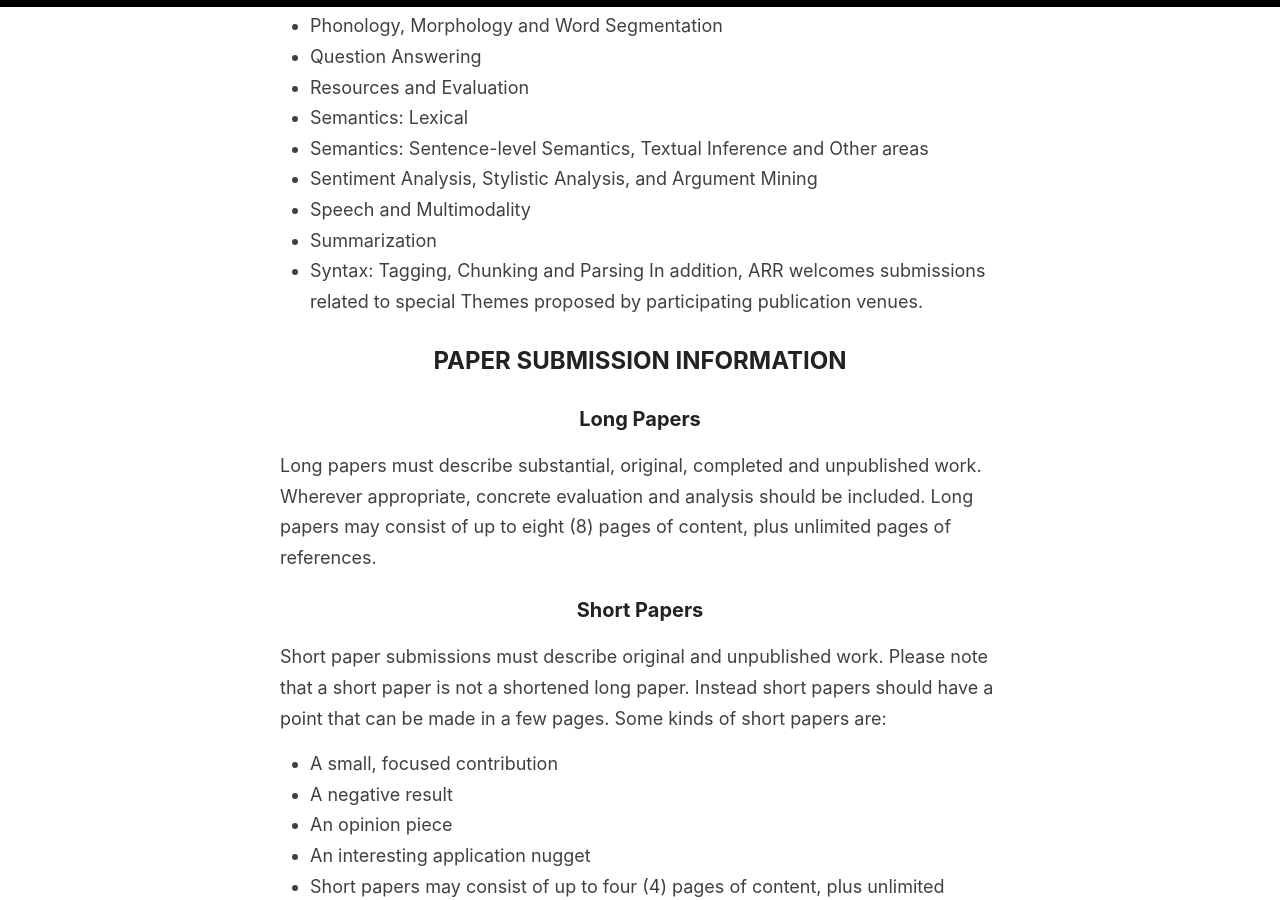
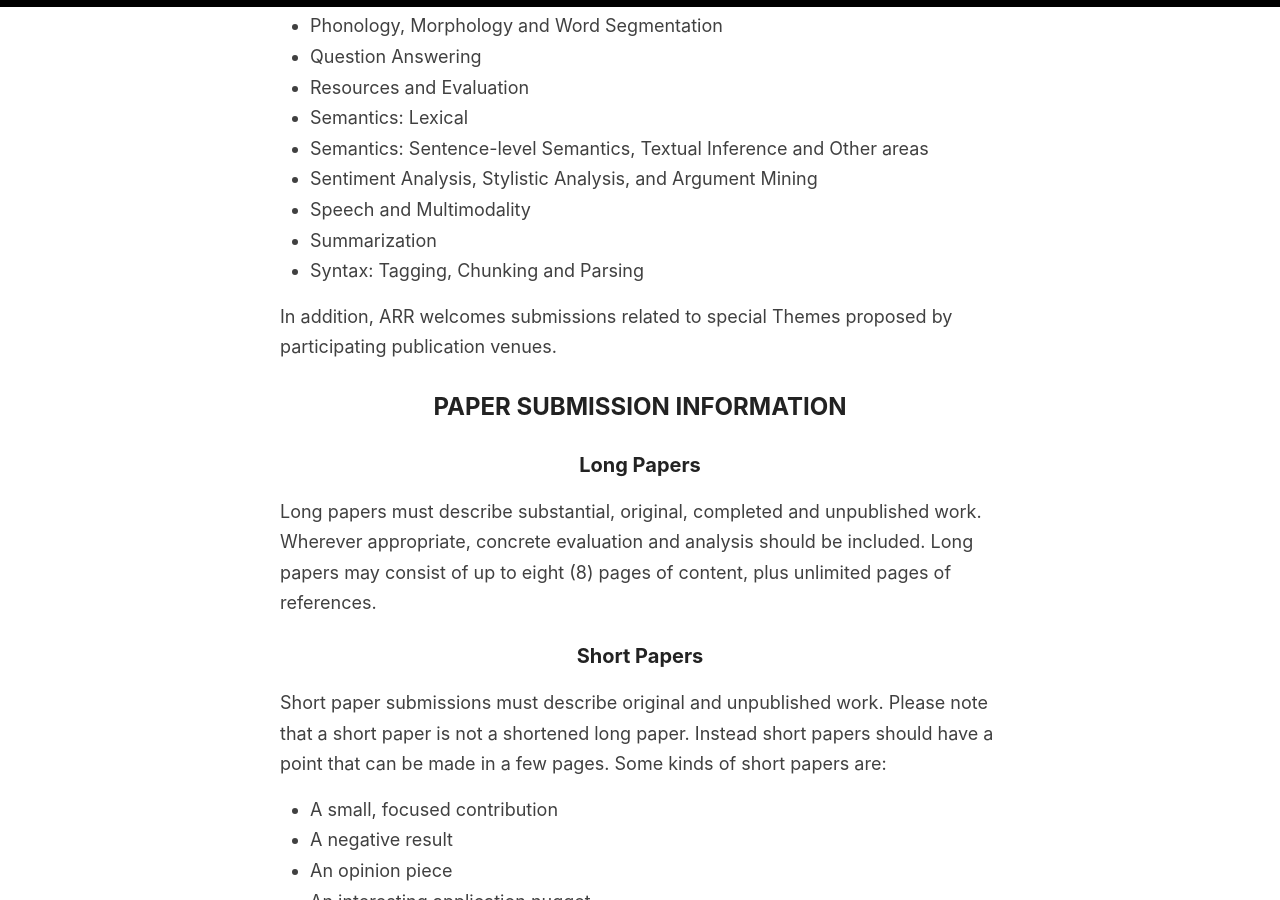
Before and after one commit to amitmerchant1990/reverie, a Jekyll site: the page built from cfp.md, in a window 1280 px wide and 900 px high, scrolled down 1357 px. Built offline with Jekyll 4.4.1, drawn with Linux system fonts in a browser that asks for light colours.

Commit message:
CFP: markup

```diff
--- a/cfp.md
+++ b/cfp.md
@@ -35,6 +35,7 @@ Relevant topics for ARR include, but are not limited to, the following areas (in
 * Speech and Multimodality
 * Summarization
 * Syntax: Tagging, Chunking and Parsing
+
 In addition, ARR welcomes submissions related to special Themes proposed by participating publication venues.
 
 ## PAPER SUBMISSION INFORMATION
@@ -88,7 +89,7 @@ For more information, see the [ACL Policies for Submission, Review, and Citation
 
 ### Multiple Submission Policy
 
-ARR precludes multiple submissions to "*ACL" venues. ARR will not consider any paper that is under review in a journal or another conference at the time of submission, and submitted papers must not be submitted elsewhere during the ARR review period. This policy covers all journals and refereed and archival conferences and workshops without exception  (e.g., TACL, Computational Linguistics, IJCAI, SIGIR, AAAI, ICASSP, ICML, Neurips, etc).
+ARR precludes multiple submissions to "\*ACL" venues. ARR will not consider any paper that is under review in a journal or another conference at the time of submission, and submitted papers must not be submitted elsewhere during the ARR review period. This policy covers all journals and refereed and archival conferences and workshops without exception  (e.g., TACL, Computational Linguistics, IJCAI, SIGIR, AAAI, ICASSP, ICML, Neurips, etc).
 In addition, we will not consider any paper that overlaps significantly in content or results with papers that will be (or have been) published elsewhere, without exception.
 
 ### Ethics Policy
@@ -107,7 +108,7 @@ ARR will provide a submission checklist that authors will be asked to answer dur
 
 Submission is electronic, using the OpenReview.net platform. All long, short and theme papers must follow the [ACL Author Guidelines](https://www.aclweb.org/adminwiki/index.php?title=ACL_Author_Guidelines). Here are the Abstract Submission Form and the Full Paper Submission Form for your reference.
 
-Paper submissions must use the official ACL style templates, which are available as an [Overleaf template](https://www.overleaf.com/latex/templates/instructions-for-acl-ijcnlp-2021-proceedings/mhxffkjdwymb) and also [downloadable directly](https://aclrollingreview.org/files/arr-templates.zip)  (Latex and Word). Please follow the paper formatting guidelines general to "*ACL" conferences available here.
+Paper submissions must use the official ACL style templates, which are available as an [Overleaf template](https://www.overleaf.com/latex/templates/instructions-for-acl-ijcnlp-2021-proceedings/mhxffkjdwymb) and also [downloadable directly](https://aclrollingreview.org/files/arr-templates.zip)  (Latex and Word). Please follow the paper formatting guidelines general to "\*ACL" conferences available here.
 Authors may not modify these style files or use templates designed for other conferences. Submissions that do not conform to the required styles, including paper size, margin width, and font size restrictions, will be rejected without review. Submissions which include appendices in the main papers will be rejected without review.
 
 Coming soon! is the current version of the Review Form. The review form will be re-assessed and updated periodically.
```
